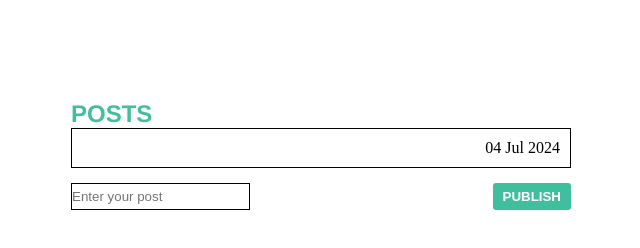
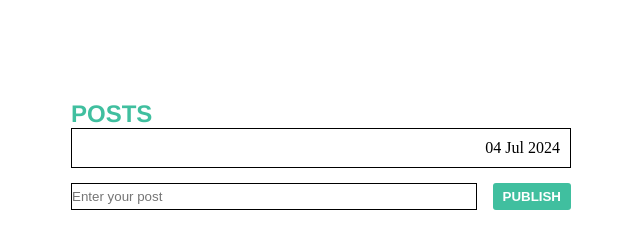
Before and after one commit to axmiel/MySpaceKappa, a plain HTML site: page index.html in a window 1280 px wide. Both pictures are taken after a click on the button "PUBLISH". Shown: the whole page, without its empty margins (319-959 px from the left). Drawn offline with Linux system fonts and the light colour scheme.

Commit message:
Add files via upload

```diff
--- a/app.js
+++ b/app.js
@@ -1,12 +1,27 @@
 const today = new Date().toDateString().substring(4);
 
 const button = document.getElementById('publish-button').addEventListener('click', function() {
-    //gets value from post input field
-    //creates a new post in the posts container
-    //and clears the value from input field
-    document.querySelector('.posts-inner-container').innerHTML +=
-        '<div class="post">' +
-        '<p class="post-content">' + document.getElementById('post-input').value + '</p>' +
-        '<p class="post-date">' + today.substring(4, 6) + ' ' + today.substring(0, 3) + ' ' + today.substring(7,11) + '</p>';
-    document.getElementById('post-input').value = '';
+
+    const postContent = document.createElement('p');
+    const postInput = document.getElementById('post-input');
+    const postDate = document.createElement('p');
+    const newPost = document.createElement('div');
+    const postInnerContainer = document.querySelector('.posts-inner-container');
+
+    //add classes to created elements
+    postContent.classList.add('post-content');
+    postDate.classList.add('post-date');
+    newPost.classList.add('post');
+
+    //get value from input field and add as text to the content of the post
+    postContent.textContent = postInput.value;
+
+    //add current date as string to
+    postDate.textContent = today.substring(4, 6) + ' ' + today.substring(0, 3) + ' ' + today.substring(7,11);
+
+    newPost.append(postContent, postDate);
+
+    postInnerContainer.append(newPost);
+
+    postInput.value = '';
 })
--- a/styles.css
+++ b/styles.css
@@ -37,6 +37,7 @@
 }
 
 .post-date {
+
 }
 
 .input-container {
@@ -48,6 +49,7 @@
 
 .input-container input {
     border: 1px solid black;
+    flex-grow: 1;
 }
 
 button {
```
